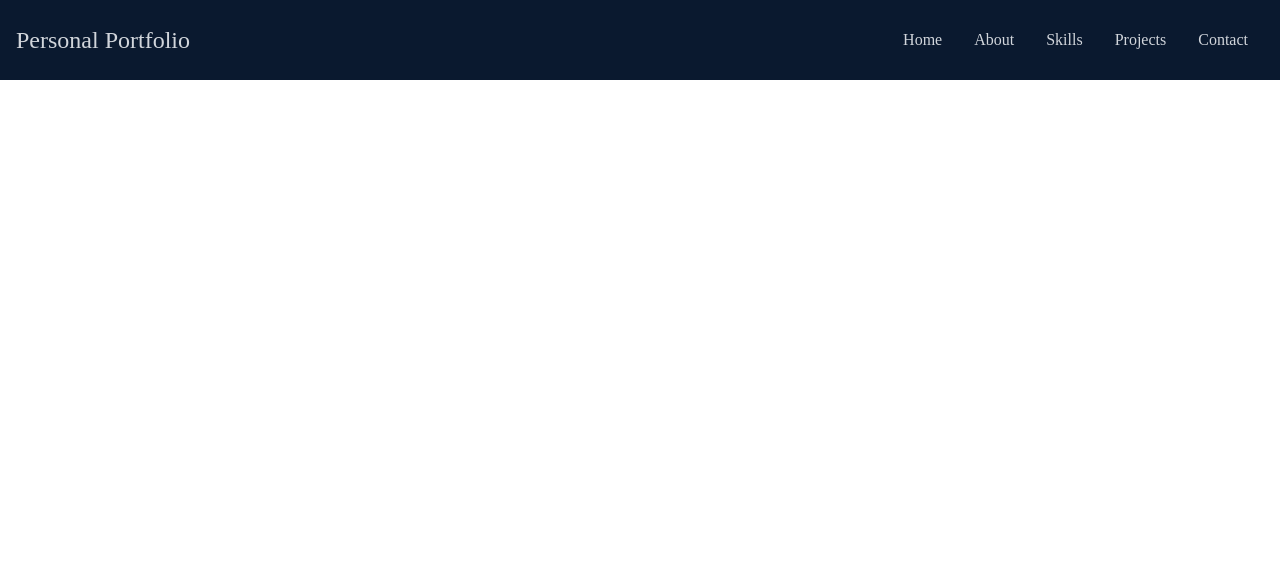
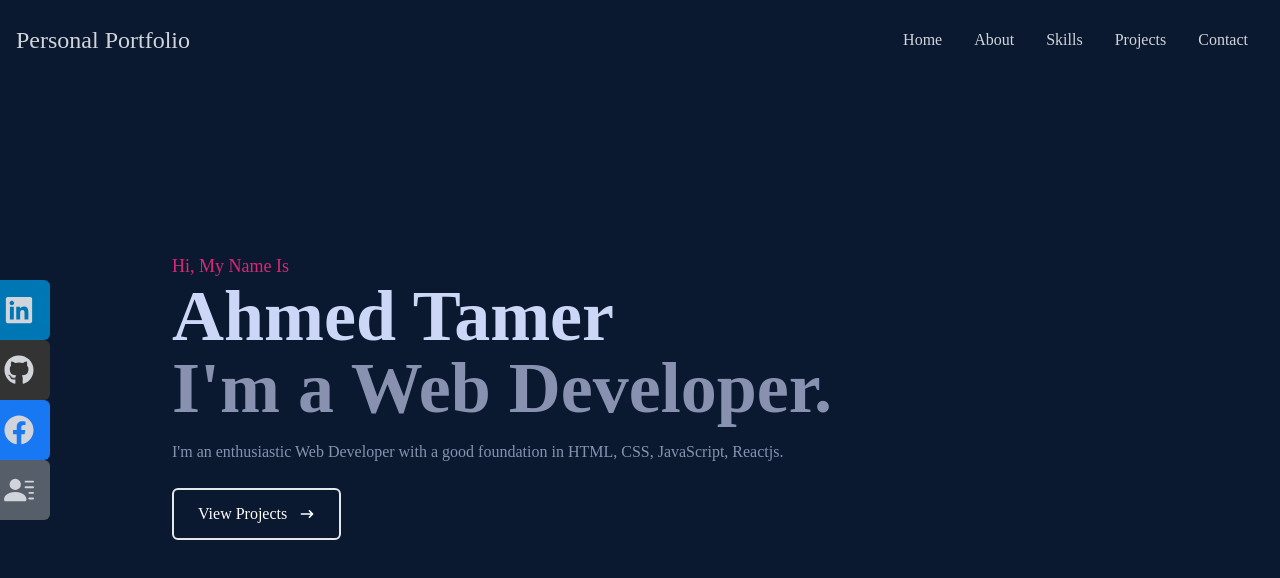
Before and after one commit to AhmedxxTa/My-React-Portfolio, a React (Create React App) app: page / in a window 1280 px wide. Shown: the top 578 px of the page. Built offline with nearby package versions, Linux system fonts and the light colour scheme.

Commit message:
Added Home

```diff
--- a/src/App.js
+++ b/src/App.js
@@ -1,3 +1,4 @@
+import Home from "./components/Home";
 import Navbar from "./components/Navbar";
 
 
@@ -5,6 +6,7 @@ function App() {
   return (
     <div className="App">
       <Navbar />
+      <Home />
     </div>
   );
 }
--- /dev/null
+++ b/src/components/Home.jsx
@@ -0,0 +1,34 @@
+import React from "react";
+import { HiArrowNarrowRight } from "react-icons/hi";
+
+const Home = () => {
+  return (
+    <div name="home" className="w-full h-screen bg-[#0a192f]">
+      <div className="max-w-[1000px] mx-auto px-8 flex flex-col justify-center h-full">
+        <p className="text-pink-600 text-lg">Hi, My Name Is</p>
+        <h1 className="text-4xl sm:text-7xl font-bold text-[#ccd6f6]">
+          Ahmed Tamer
+        </h1>
+        <h2 className="text-4xl sm:text-7xl font-bold text-[#8892b0]">
+          I'm a Web Developer.
+        </h2>
+        <p className="text-[#8892b0] py-4 max-w-[700px]">
+          I'm an enthusiastic Web Developer with a good foundation in HTML, CSS,
+          JavaScript, Reactjs.
+        </p>
+
+        <div>
+          <button className="text-white group border-2 rounded-md px-6 py-3 my-2 flex items-center hover:bg-pink-600 hover:border-pink-600 active:scale-95">
+            View Projects
+            <span className="group-hover:rotate-90 duration-300">
+              <HiArrowNarrowRight className="ml-3" />
+            </span>
+          </button>
+        </div>
+      </div>
+
+    </div>
+  );
+};
+
+export default Home;
--- a/src/components/Navbar.jsx
+++ b/src/components/Navbar.jsx
@@ -1,5 +1,7 @@
 import React, { useState } from "react";
-import { FaBars, FaTimes } from "react-icons/fa";
+import { FaBars, FaTimes, FaGithub, FaLinkedin, FaFacebook } from "react-icons/fa";
+import {HiOutlineMail} from 'react-icons/hi';
+import {BsFillPersonLinesFill} from 'react-icons/bs';
 
 const Navbar = () => {
   const [nav, setNav] = useState(false)
@@ -29,7 +31,31 @@ const Navbar = () => {
         <li className="py-6 text-4xl">Contact</li>
       </ul>
 
-      <div className="hidden"></div>
+      <div className="hidden lg:flex fixed flex-col top-[35%] left-0">
+        <ul>
+          <li className="w-[150px] h-[60px] flex justify-between items-center rounded-md ml-[-100px] hover:ml-[-10px] duration-300 bg-[#0077b5]">
+            <a href="/" className="flex justify-between items-center w-full text-gray-300">
+              Linkedin <FaLinkedin size={30} />
+            </a>
+          </li>
+          <li className="w-[150px] h-[60px] flex justify-between items-center rounded-md ml-[-100px] hover:ml-[-10px] duration-300 bg-[#333]">
+            <a href="/" className="flex justify-between items-center w-full text-gray-300">
+              Github <FaGithub size={30} />
+            </a>
+          </li>
+          <li className="w-[150px] h-[60px] flex justify-between items-center rounded-md ml-[-100px] hover:ml-[-10px] duration-300 bg-[#1877f2]">
+            <a href="/" className="flex justify-between items-center w-full text-gray-300">
+              Facebook <FaFacebook size={30} />
+            </a>
+          </li>
+          <li className="w-[150px] h-[60px] flex justify-between items-center rounded-md ml-[-100px] hover:ml-[-10px] duration-300 bg-[#565f69]">
+            <a href="/" className="flex justify-between items-center w-full text-gray-300">
+              Resume <BsFillPersonLinesFill size={30} />
+            </a>
+          </li>
+        </ul>
+      </div>
+
     </div>
   );
 };
```
